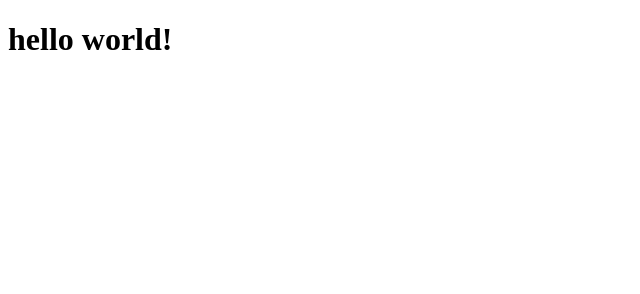
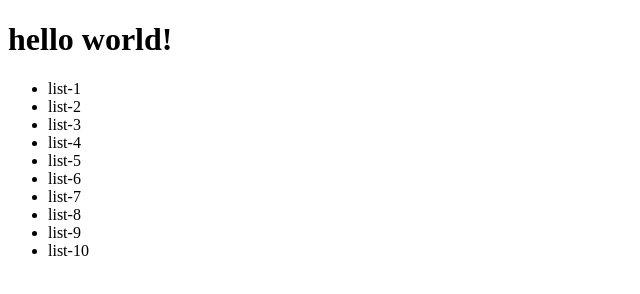
Before and after one commit to dio0425/js-test, a website built with Parcel: page index.html in a window 1280 px wide. Shown: the whole page, without its empty margins (0-640 px from the left). Built offline with nearby package versions, Linux system fonts and the light colour scheme.

Commit message:
js 공부

```diff
--- /dev/null
+++ b/getRandom.js
@@ -0,0 +1,3 @@
+export default function random() {
+  return Math.floor(Math.random() * 10);
+}
--- a/index.html
+++ b/index.html
@@ -5,9 +5,10 @@
     <meta http-equiv="X-UA-Compatible" content="IE=edge" />
     <meta name="viewport" content="width=device-width, initial-scale=1.0" />
     <title>Document</title>
-    <script src="main.js"></script>
+    <script defer src="main.js"></script>
   </head>
   <body>
     <h1>hello world!</h1>
+    <ul></ul>
   </body>
 </html>
--- a/main.js
+++ b/main.js
@@ -1,12 +1,80 @@
 import getType from "./getType";
+import random from "./getRandom";
 
 // 산술 연산자
-console.log(1 + 2);
-console.log(5 - 7);
-console.log(3 * 4);
-console.log(10 / 2);
+// console.log(1 + 2);
+// console.log(5 - 7);
+// console.log(3 * 4);
+// console.log(10 / 2);
 
 // 할당 연산자
-let a = 1;
-a += 1;
-console.log(a);
+// let a = 1;
+// a += 1;
+// console.log(a);
+
+// 비교 연산자
+// const a = 1;
+// const b = 3;
+// console.log(a === b);
+// function isEqual(x, y) {
+//   return x === y;
+// }
+// console.log(isEqual(1, 1));
+// console.log(a !== b);
+// console.log(a > b);
+
+// 논리 연산자
+// && : and 연산자
+// || : or 연산자
+// ! : not 연산자
+
+// 삼항 연산자
+// const a = true;
+// console.log(a ? "참" : "거짓");
+
+// 조건문 (If statement)
+
+// const a = random();
+
+// if (a === 0) {
+//   console.log("a is 0");
+// } else if (a === 2) {
+//   console.log("a is 2");
+// } else if (a == 4) {
+//   console.log("a is 4");
+// } else {
+//   console.log("rest...");
+// }
+
+// 조건문 (Switch statement)
+// const a = random();
+
+// switch (a) {
+//   case 0:
+//     console.log("a is 0");
+//     break;
+//   case 2:
+//     console.log("a is 2");
+//     break;
+//   case 4:
+//     console.log("a is 4");
+//     break;
+//   default:
+//     console.log("rest...");
+// }
+
+// 반복문 (For statement)
+// for (시작조건; 종료조건; 변화조건) {}
+
+const ulEl = document.querySelector("ul");
+
+for (let i = 0; i < 10; i += 1) {
+  const li = document.createElement("li");
+  li.textContent = `list-${i + 1}`;
+  if ((i + 1) % 2 === 0) {
+    li.addEventListener("click", function () {
+      console.log(li.textContent);
+    });
+  }
+  ulEl.appendChild(li);
+}
```
